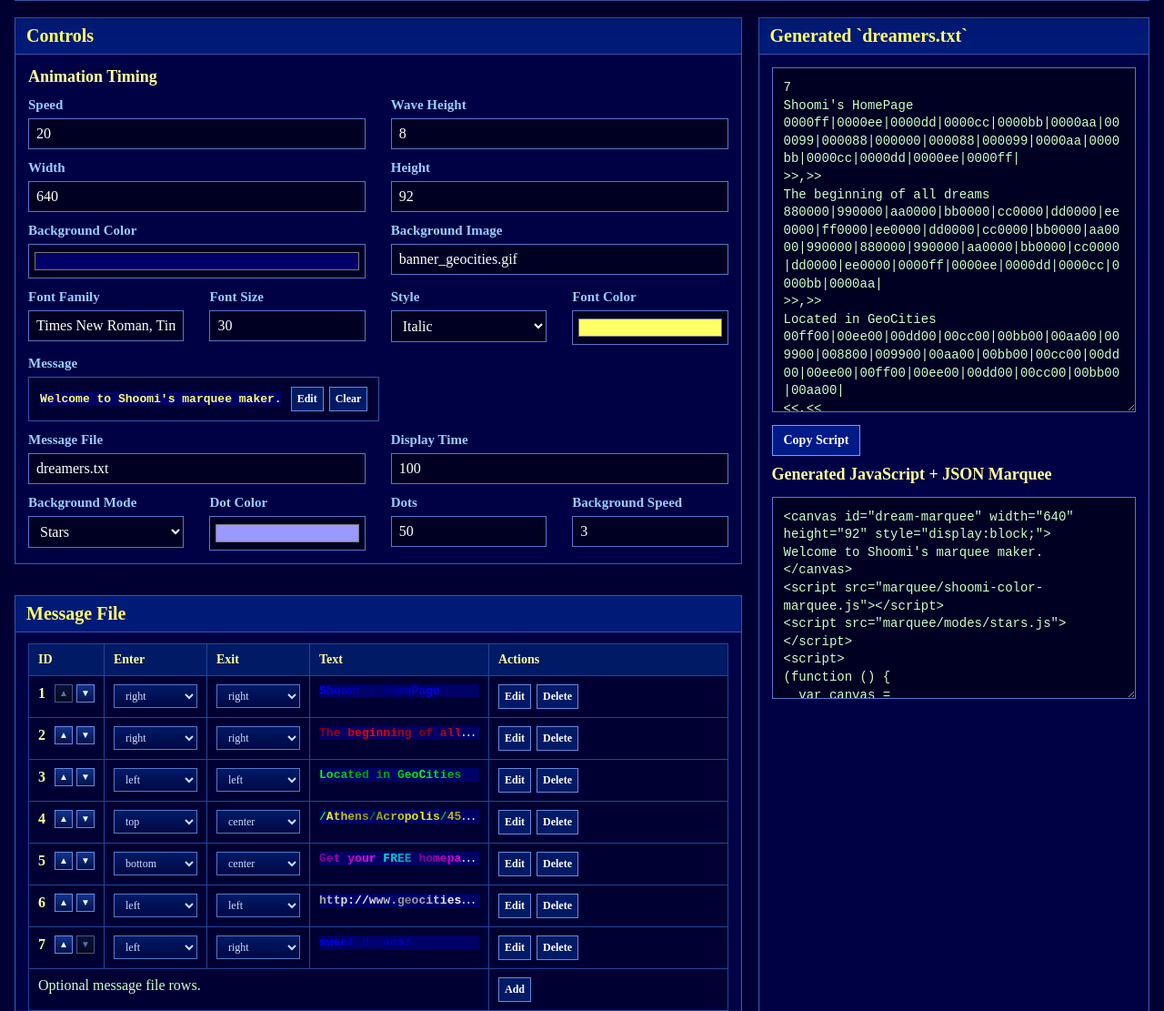
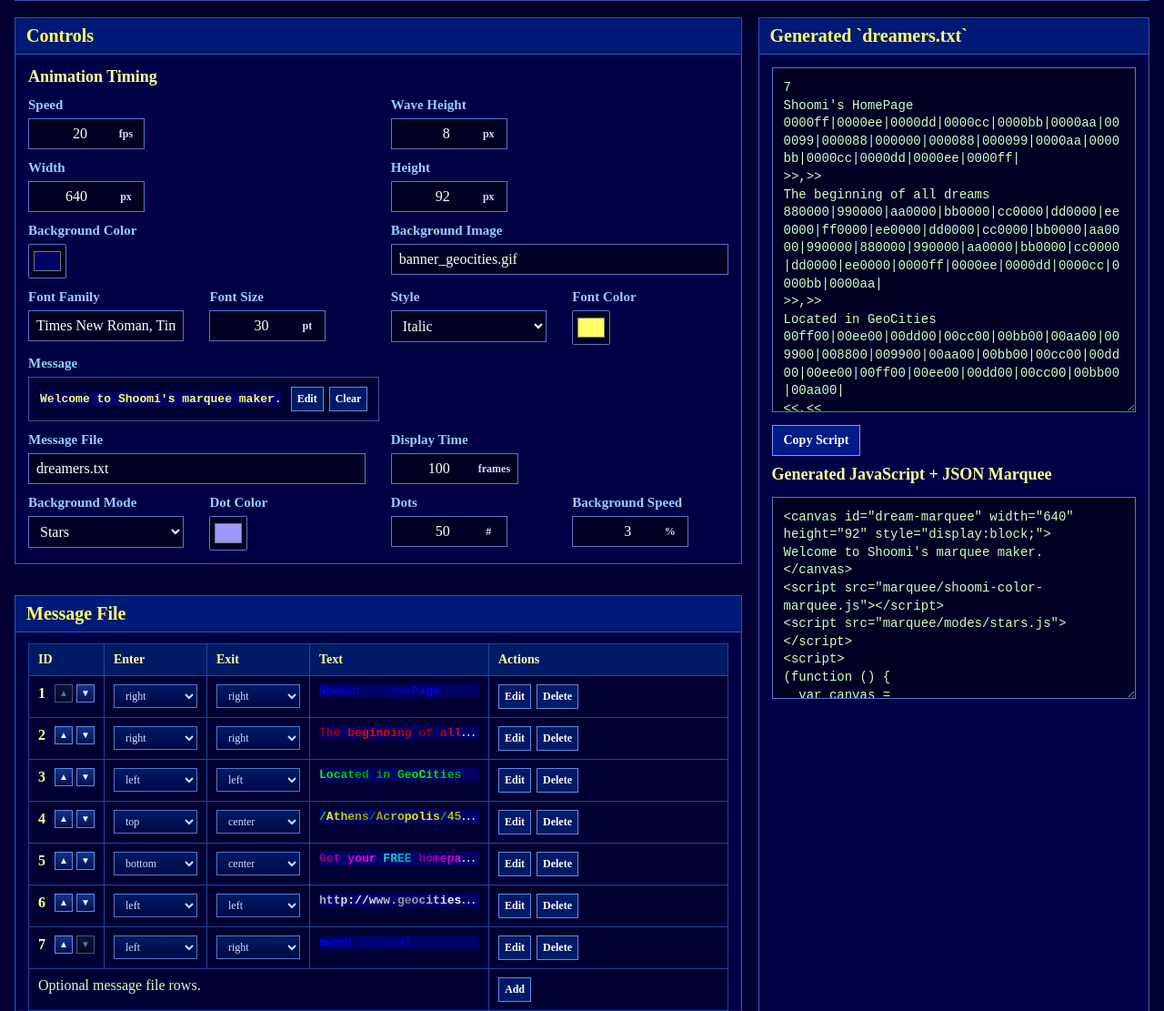
Before and after one commit to lewismoten/Athens-Acropolis-4507, a PHP site: page /marquee/index.html in a window 1280 px wide. Shown: the part 225-1336 px from the top of the page at 91% size. Run offline with PHP 8.4, Linux system fonts and the light colour scheme.

Commit message:
max numeric inputs smaller, and add unit suffix

```diff
--- a/marquee/index.css
+++ b/marquee/index.css
@@ -143,6 +143,48 @@ A {
   font: inherit;
 }
 
+.field-input-compact {
+  width: 88px;
+  min-width: 0;
+  text-align: right;
+}
+
+.input-unit-wrap {
+  display: inline-flex;
+  align-items: center;
+  gap: 0;
+  max-width: 100%;
+}
+
+.input-unit-wrap-compact {
+  width: auto;
+}
+
+.input-unit-wrap .field-input {
+  border-right: 0;
+  border-radius: 0;
+  background: #000022;
+}
+
+.input-unit {
+  display: inline-flex;
+  align-items: center;
+  justify-content: center;
+  min-width: 40px;
+  height: 34px;
+  padding: 0 8px;
+  box-sizing: border-box;
+  border: 1px solid #5577cc;
+  border-left: 0;
+  background: #000022;
+  color: #ccddff;
+  font-size: 12px;
+  font-weight: bold;
+  position: relative;
+  top: 0;
+  white-space: nowrap;
+}
+
 .field-textarea {
   resize: vertical;
   min-height: 90px;
@@ -150,8 +192,12 @@ A {
 }
 
 .field-color {
-  padding: 4px;
+  width: 42px;
+  min-width: 42px;
+  padding: 3px;
   height: 38px;
+  border-radius: 2px;
+  cursor: pointer;
 }
 
 .field-check {
--- a/marquee/index.html
+++ b/marquee/index.html
@@ -31,23 +31,35 @@
           <DIV CLASS="field-row field-row-2-equal">
             <LABEL CLASS="field">
               <SPAN CLASS="field-label">Speed</SPAN>
-              <INPUT ID="marquee-animation-speed" CLASS="field-input" TYPE="number" MIN="1" MAX="120" STEP="1" VALUE="20">
+              <SPAN CLASS="input-unit-wrap input-unit-wrap-compact">
+                <INPUT ID="marquee-animation-speed" CLASS="field-input field-input-compact" TYPE="number" MIN="1" MAX="120" STEP="1" VALUE="20">
+                <SPAN CLASS="input-unit">fps</SPAN>
+              </SPAN>
             </LABEL>
             <LABEL CLASS="field">
               <SPAN CLASS="field-label">Wave Height</SPAN>
-              <INPUT ID="marquee-wave-height" CLASS="field-input" TYPE="number" MIN="0" MAX="24" VALUE="8">
+              <SPAN CLASS="input-unit-wrap input-unit-wrap-compact">
+                <INPUT ID="marquee-wave-height" CLASS="field-input field-input-compact" TYPE="number" MIN="0" MAX="24" VALUE="8">
+                <SPAN CLASS="input-unit">px</SPAN>
+              </SPAN>
             </LABEL>
           </DIV>
 
           <DIV CLASS="field-row field-row-2-equal">
             <LABEL CLASS="field">
               <SPAN CLASS="field-label">Width</SPAN>
-              <INPUT ID="marquee-width" CLASS="field-input" TYPE="number" MIN="120" MAX="1200" VALUE="640">
+              <SPAN CLASS="input-unit-wrap input-unit-wrap-compact">
+                <INPUT ID="marquee-width" CLASS="field-input field-input-compact" TYPE="number" MIN="120" MAX="1200" VALUE="640">
+                <SPAN CLASS="input-unit">px</SPAN>
+              </SPAN>
             </LABEL>
 
             <LABEL CLASS="field">
               <SPAN CLASS="field-label">Height</SPAN>
-              <INPUT ID="marquee-height" CLASS="field-input" TYPE="number" MIN="32" MAX="240" VALUE="92">
+              <SPAN CLASS="input-unit-wrap input-unit-wrap-compact">
+                <INPUT ID="marquee-height" CLASS="field-input field-input-compact" TYPE="number" MIN="32" MAX="240" VALUE="92">
+                <SPAN CLASS="input-unit">px</SPAN>
+              </SPAN>
             </LABEL>
           </DIV>
 
@@ -72,7 +84,10 @@
 
             <LABEL CLASS="field">
               <SPAN CLASS="field-label">Font Size</SPAN>
-              <INPUT ID="marquee-font-size" CLASS="field-input" TYPE="number" MIN="10" MAX="72" VALUE="30">
+              <SPAN CLASS="input-unit-wrap input-unit-wrap-compact">
+                <INPUT ID="marquee-font-size" CLASS="field-input field-input-compact" TYPE="number" MIN="10" MAX="72" VALUE="30">
+                <SPAN CLASS="input-unit">pt</SPAN>
+              </SPAN>
             </LABEL>
 
             <LABEL CLASS="field">
@@ -107,7 +122,10 @@
 
           <LABEL CLASS="field">
             <SPAN CLASS="field-label">Display Time</SPAN>
-            <INPUT ID="marquee-display-time" CLASS="field-input" TYPE="number" MIN="1" MAX="999" VALUE="100">
+            <SPAN CLASS="input-unit-wrap input-unit-wrap-compact">
+              <INPUT ID="marquee-display-time" CLASS="field-input field-input-compact" TYPE="number" MIN="1" MAX="999" VALUE="100">
+              <SPAN CLASS="input-unit">frames</SPAN>
+            </SPAN>
           </LABEL>
         </DIV>
 
@@ -142,12 +160,18 @@
 
             <LABEL CLASS="field">
               <SPAN CLASS="field-label">Dots</SPAN>
-              <INPUT ID="marquee-dot-count" CLASS="field-input" TYPE="number" MIN="0" MAX="9999" VALUE="50">
+              <SPAN CLASS="input-unit-wrap input-unit-wrap-compact">
+                <INPUT ID="marquee-dot-count" CLASS="field-input field-input-compact" TYPE="number" MIN="0" MAX="9999" VALUE="50">
+                <SPAN CLASS="input-unit">#</SPAN>
+              </SPAN>
             </LABEL>
 
             <LABEL CLASS="field">
               <SPAN CLASS="field-label">Background Speed</SPAN>
-              <INPUT ID="marquee-background-speed" CLASS="field-input" TYPE="number" MIN="0" MAX="30" STEP="1" VALUE="3">
+              <SPAN CLASS="input-unit-wrap input-unit-wrap-compact">
+                <INPUT ID="marquee-background-speed" CLASS="field-input field-input-compact" TYPE="number" MIN="0" MAX="30" STEP="1" VALUE="3">
+                <SPAN CLASS="input-unit">%</SPAN>
+              </SPAN>
             </LABEL>
           </DIV>
         </FORM>
```
